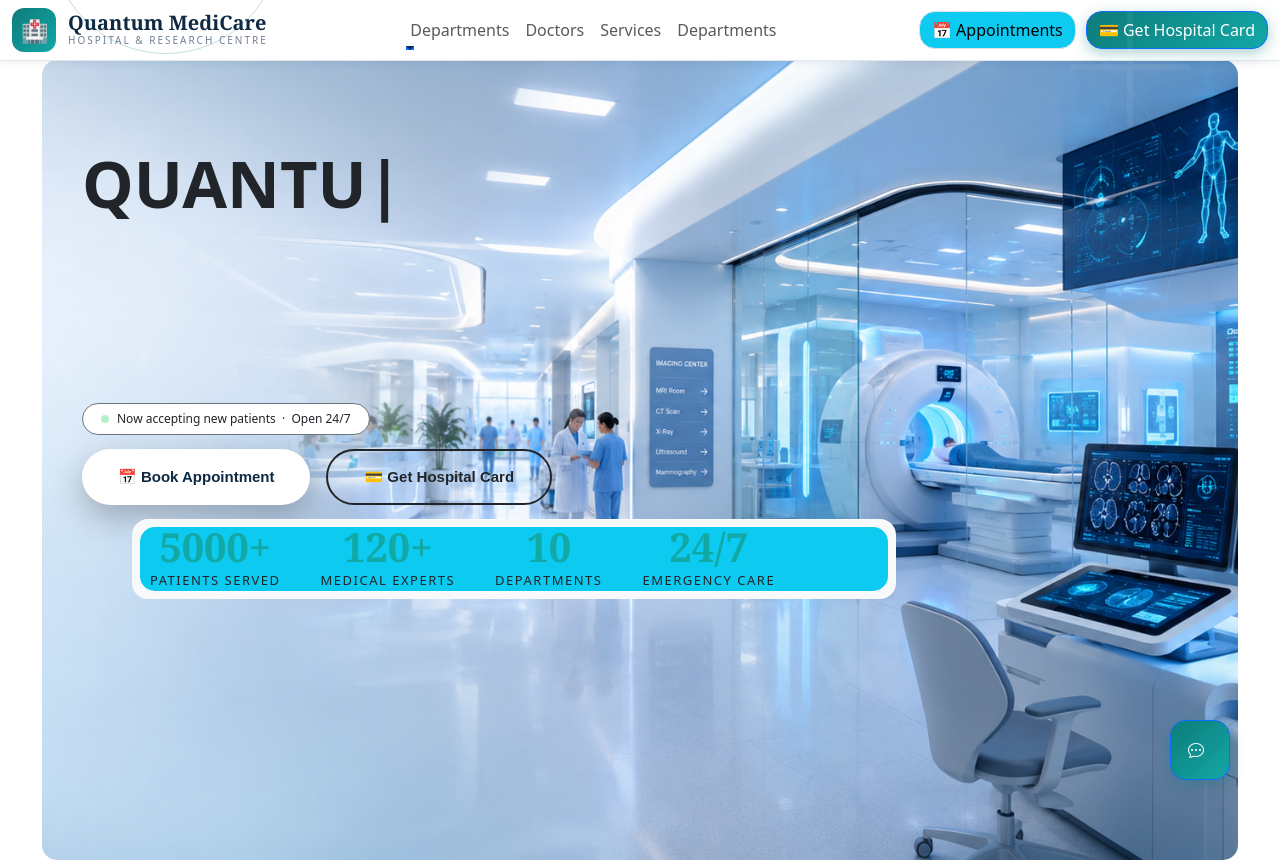
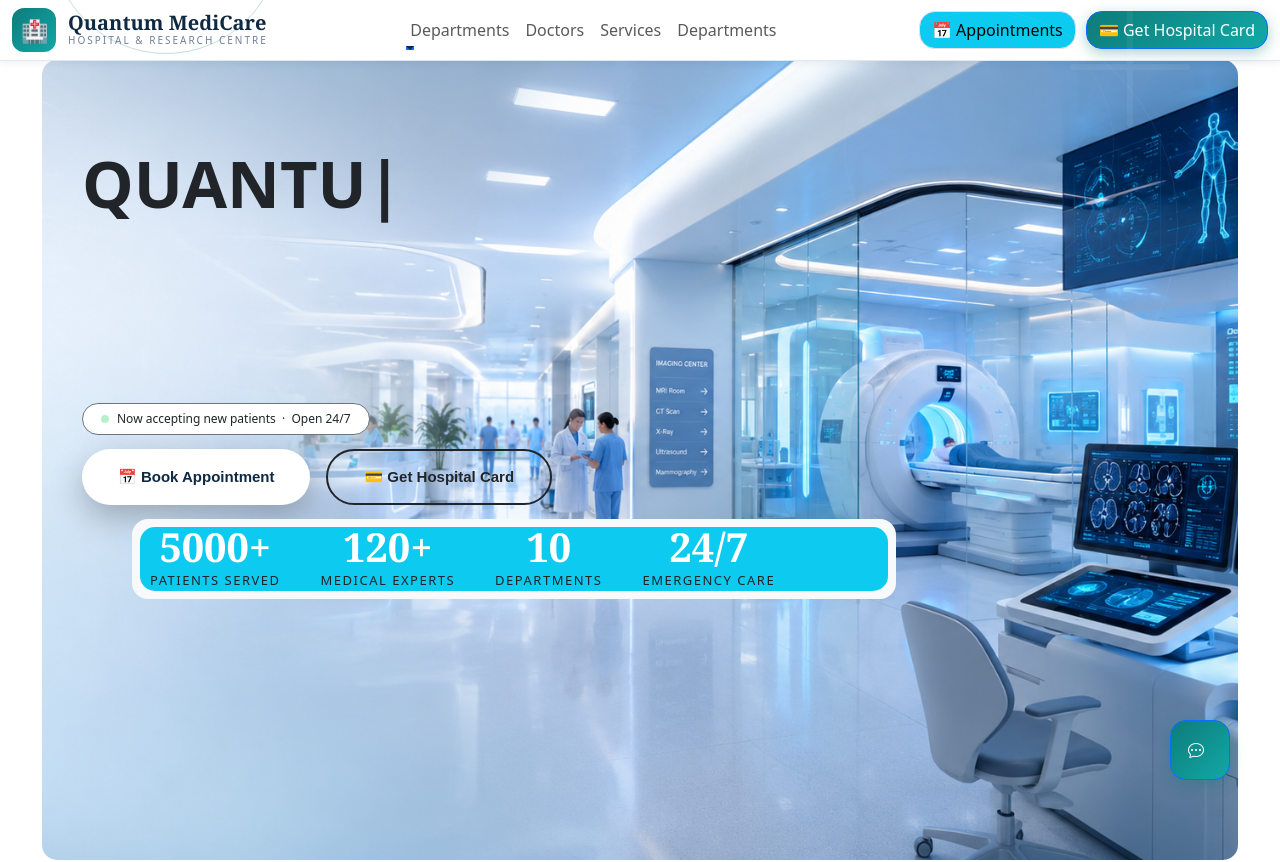
Before and after one commit to QuantumDaniel/Quantum-hospital, a React (Vite) app: page / in a window 1280 px wide. Shown: the top 862 px of the page. Built offline with nearby package versions, Linux system fonts and the light colour scheme; a web font is replaced by a local one.

Commit message:
change hero-stats text color

```diff
--- a/src/Components/HeroSection.css
+++ b/src/Components/HeroSection.css
@@ -410,9 +410,10 @@
 
     .animate {
         font-size: 5px !important;
-        margin-left: 40px;
         display: flex;
         flex-direction: column;
+        padding: 10px 0;
+
     }
 
     .stat-val {
--- a/src/Components/HeroSection.jsx
+++ b/src/Components/HeroSection.jsx
@@ -66,10 +66,10 @@ function HeroSection({ openModal, openModal2 }) {
                         </div>
                         <div className="hero-stats anim-5 bg-light px-2  rounded-4 text-center py-2 mb-6 ">
                             <div className="animate bg-info ">
-                                <div><div className="stat-val">{patients}+</div><div className="stat-label text-dark">Patients Served</div></div>
-                                <div><div className="stat-val">{experts}+</div><div className="stat-label text-dark">Medical Experts</div></div>
-                                <div><div className="stat-val">10</div><div className="stat-label text-dark">Departments</div></div>
-                                <div><div className="stat-val">24/7</div><div className="stat-label text-dark">Emergency Care</div></div>
+                                <div><div className="stat-val text-white">{patients}+</div><div className="stat-label text-dark">Patients Served</div></div>
+                                <div><div className="stat-val text-white">{experts}+</div><div className="stat-label text-dark">Medical Experts</div></div>
+                                <div><div className="stat-val text-white">10</div><div className="stat-label text-dark">Departments</div></div>
+                                <div><div className="stat-val text-white">24/7</div><div className="stat-label text-dark">Emergency Care</div></div>
                             </div>
                         </div>
                     </div>
```
